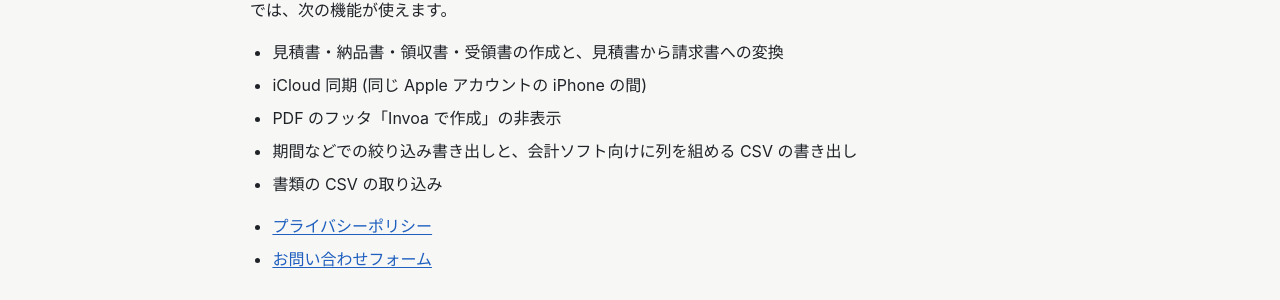
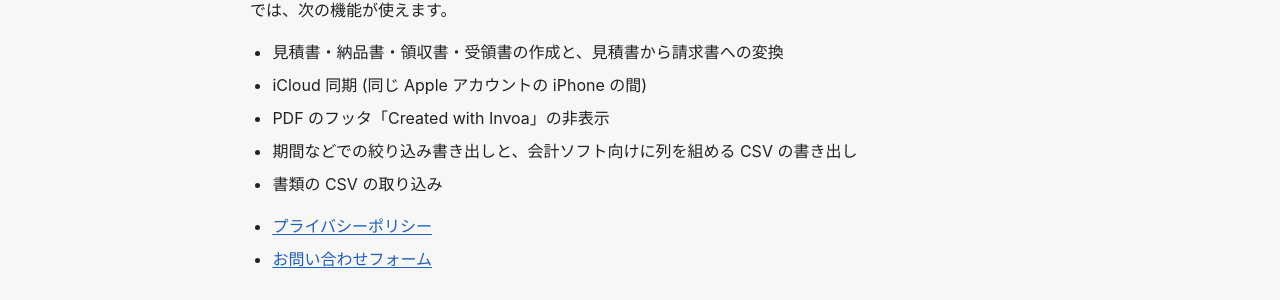
Before and after one commit to tsutsumi03/tsutsumi03.github.io, a Jekyll site: the page built from invoa/index.md, in a window 1280 px wide. Shown: the part 469-769 px from the top of the page. Built offline with Jekyll 4.4.1, drawn with Linux system fonts in a browser that asks for light colours.

Commit message:
change: Invoa の PDF フッタの文言を更新
Co-Authored-By: Claude Opus 5.5 <noreply@anthropic.com>

```diff
--- a/invoa/index.md
+++ b/invoa/index.md
@@ -18,7 +18,7 @@ description: 請求書をスマホで作って、PDF で送れる iOS アプリ
 
 - 見積書・納品書・領収書・受領書の作成と、見積書から請求書への変換
 - iCloud 同期 (同じ Apple アカウントの iPhone の間)
-- PDF のフッタ「Invoa で作成」の非表示
+- PDF のフッタ「Created with Invoa」の非表示
 - 期間などでの絞り込み書き出しと、会計ソフト向けに列を組める CSV の書き出し
 - 書類の CSV の取り込み
 
```
